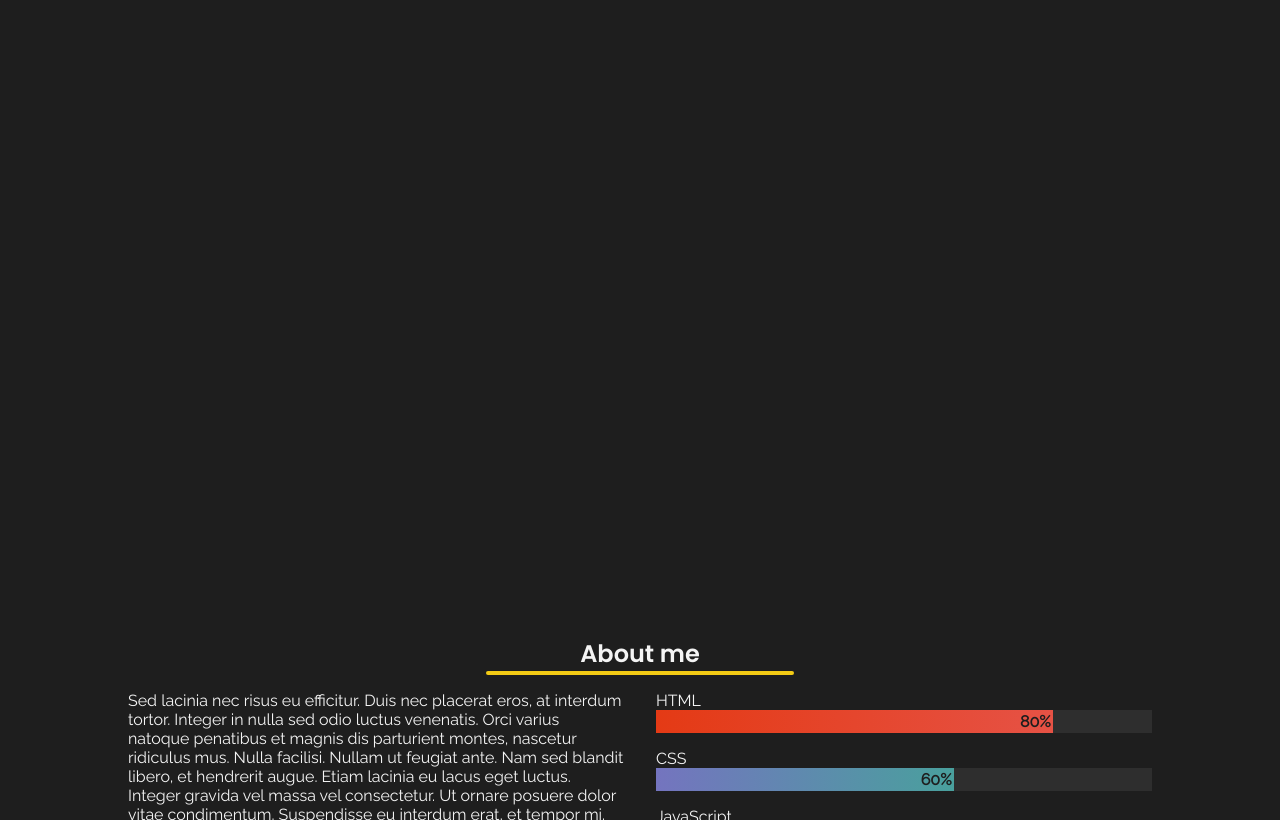
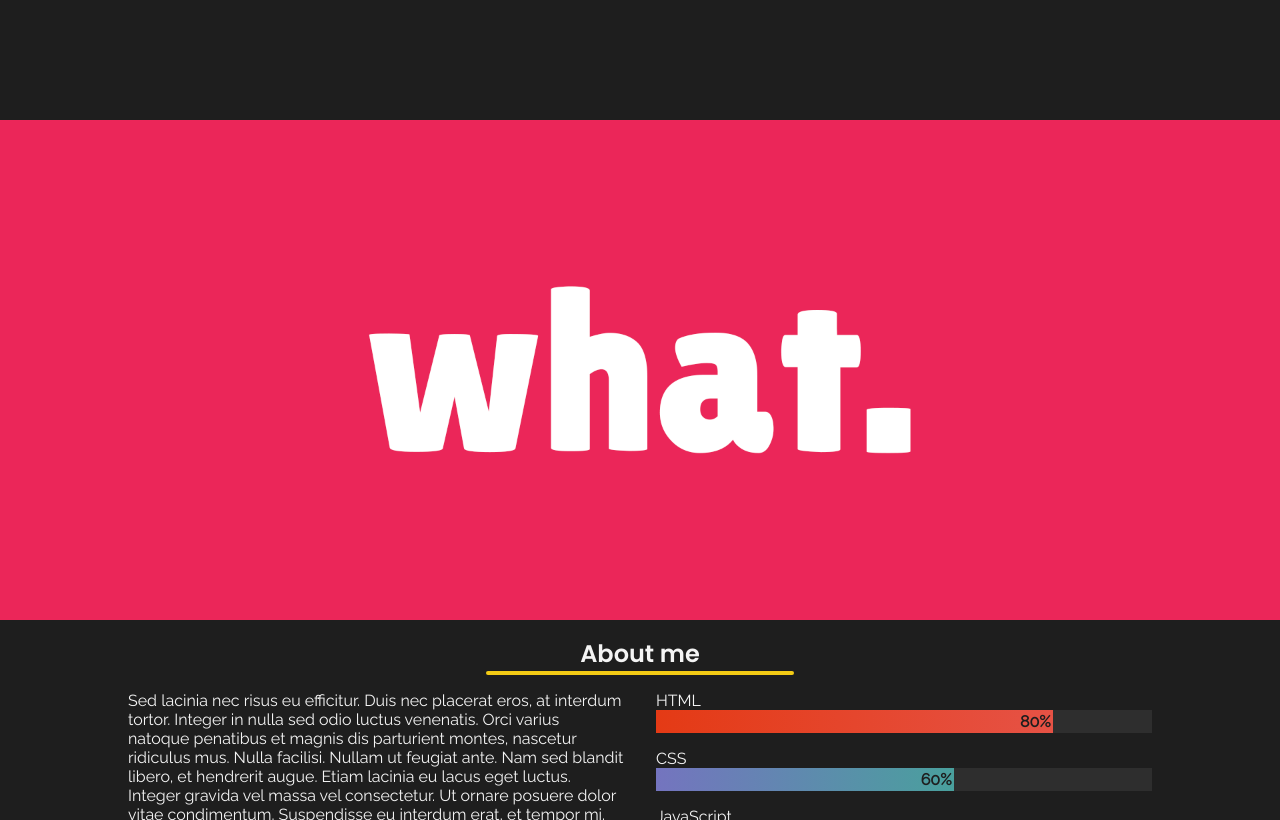
Before and after one commit to LinusOhl/Portfolio, a plain HTML site: page index.html in a window 1280 px wide. Shown: the part 680-1500 px from the top of the page. Drawn offline with Linux system fonts and the light colour scheme; the site is published under a folder, as on GitHub Pages, so addresses that start at the root find nothing.

Commit message:
Parallax change.

```diff
--- a/scss/index.scss
+++ b/scss/index.scss
@@ -147,7 +147,7 @@ header li {
 // Parallax
 
 .parallax {
-  background-image: url("/img/what.png");
+  background-image: url("../img/what.png");
   min-height: 500px;
   background-attachment: fixed;
   background-position: center;
```
Also changed, not shown: scss/index.css, 1 other file.
